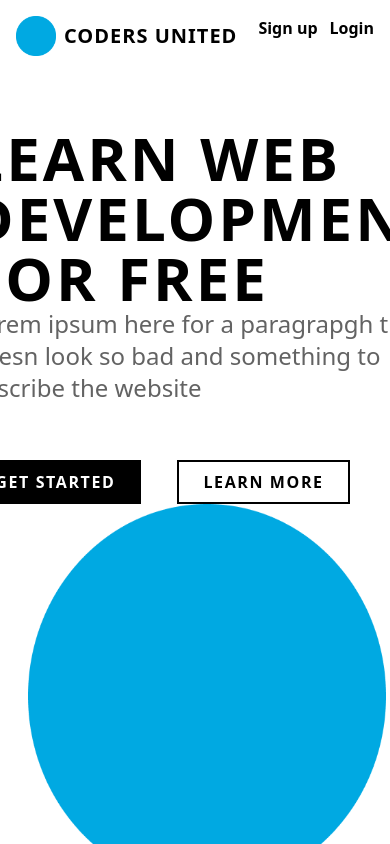
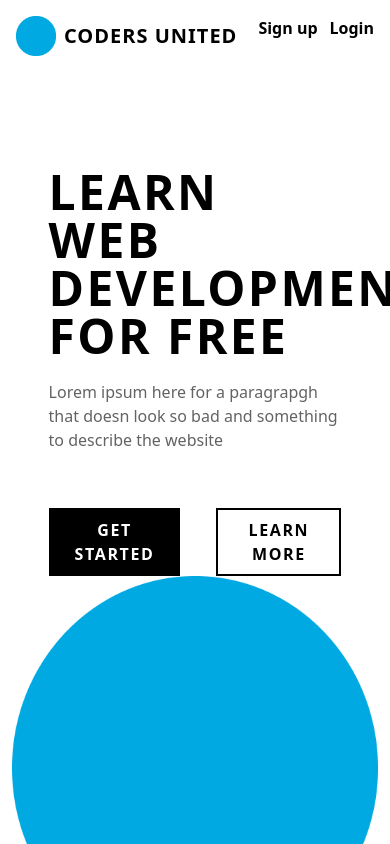
Before and after one commit to Makispear/CODERZ-UNITED, a React (Create React App) app in the folder client/: page /Home in a window 390 px wide. Shown: the top 844 px of the page. Built offline with nearby package versions, Linux system fonts and the light colour scheme.

Commit message:
More Responsiveness features to buttons

```diff
--- a/client/src/components/Hero/index.js
+++ b/client/src/components/Hero/index.js
@@ -4,14 +4,14 @@ import logo from "../../assets/images/logo.png"
 
 export default function Hero() {
   return (
-    <section className="h-screen">
-      <div className="sm:py-10 mx-3 my-10 p-4 md:p-14 flex flex-wrap w-full justify-center sm:p-16">
-        <div className="sm:w-3/5">
+    <section>
+      <div className="h-max sm:py-10 px-3 my-10 lg:py-10 flex flex-wrap w-full justify-center lg:justify-center sm:p-1 sm:justify-center sm:mx-auto align-top">
+        <div className="w-4/5 sm:w-5/6 md:w-3/5 mt-14">
           <div>
-            <h2 className="text-6xl font-bold sm:m-10 tracking-wider">LEARN WEB DEVELOPMENT FOR FREE</h2>
+            <h2 className="text-5xl sm:text-6xl font-bold mx-auto sm:m-10 tracking-wider">LEARN WEB DEVELOPMENT FOR FREE</h2>
           </div>
           <div>
-            <p className="sm:mx-10 text-2xl text-darkGray">Lorem ipsum here for a paragrapgh that doesn look so bad and something to describe the website</p>
+            <p className="sm:mx-10 text-l mt-5 sm:text-2xl text-darkGray">Lorem ipsum here for a paragrapgh that doesn look so bad and something to describe the website</p>
           </div>
           <div className="sm:mx-10 sm:py-6 flex mt-14">
             <div className=" mr-9">
--- a/client/src/components/Nav/index.js
+++ b/client/src/components/Nav/index.js
@@ -9,9 +9,9 @@ export default function Nav(props) {
     <header>
       <nav className="w-full flex flex-wrap justify-between p-4 sm:p-6 md:p-12">
         {/* Logo  */}
-        <div className="flex md:px-2 md:px-1 items-center">
+        <div className="flex md:px-1 items-center">
           <img src={logo} alt={`${BrandName} logo`} className="bg-white w-10 mr-2" />
-          <h1 className="w-full text-center text-black font-bold text-xl whitespace-nowrap text-black tracking-wider">{BrandName}</h1>
+          <h1 className="w-full text-center font-bold text-xl whitespace-nowrap text-black tracking-wider">{BrandName}</h1>
         </div>
         {/* Nav links  */}
         <div>
```
